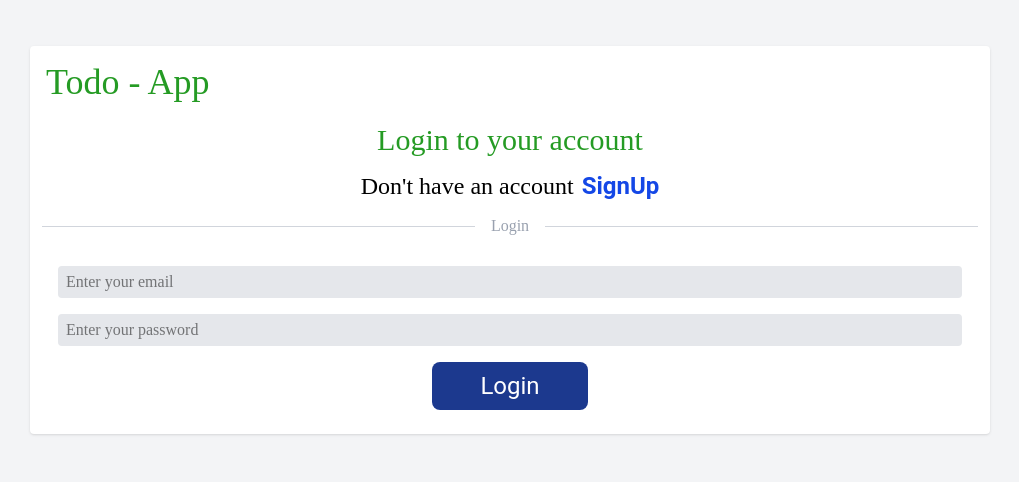
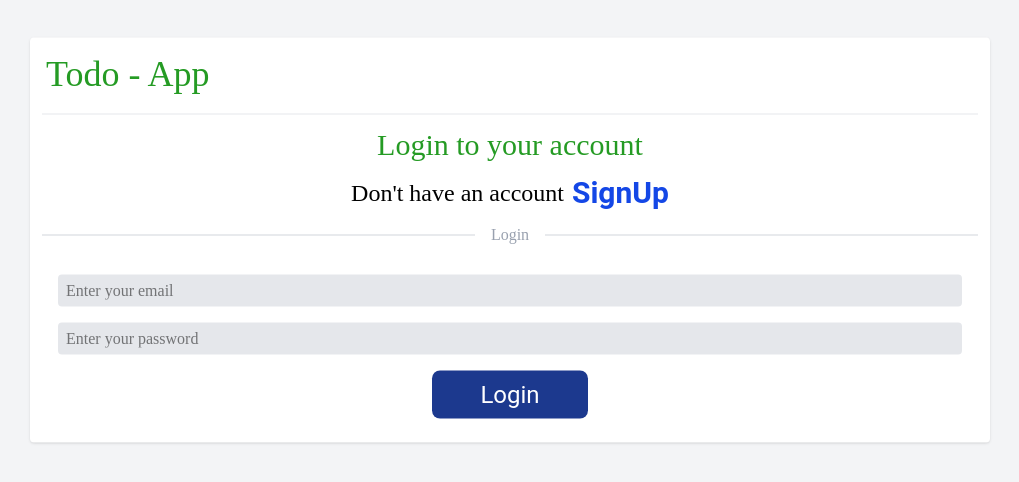
Before and after one commit to Noel-byte/todoapp-frontend, a React (Vite) app: page /login in a window 1280 px wide. Shown: the part 160-642 px from the top of the page, without its empty margins (130-1149 px from the left). Built offline with nearby package versions, Linux system fonts and the light colour scheme.

Commit message:
modified frontend

```diff
--- a/src/components/Login.jsx
+++ b/src/components/Login.jsx
@@ -40,11 +40,12 @@ export const Login = ({ setIsAuthenticated, fetchData }) => {
     <div className='relative h-screen w-screen bg-gray-100 '>
     <div className=" absolute top-1/2 left-1/2 transform -translate-x-1/2 -translate-y-1/2 bg-white rounded shadow py-2 px-3 w-3/4 space-y-3 text-center">
     <h1 className='text-left font-titles px-1 py-2 text-orangered text-base sm:text-2xl md:text-3xl lg:text-4xl'>Todo - App</h1>
+    <div className='bg-gray-200 h-px shadow-lg'></div>
       <h2 className=" text-base sm:text-xl md:text-2xl lg:text-3xl font-titles text-orangered">Login to your account</h2>
       <div className=" flex  gap-2 items-center justify-center ">
         <h3 className="font-text text-base sm:text-lg md:text-xl lg:text-2xl ">Don't have an account</h3>
         <span>
-          <a href="" className=" text-base sm:text-lg md:text-xl lg:text-2xl font-semibold text-blue-700 font-buttons">
+          <a href="" className=" text-base sm:text-lg md:text-xl lg:text-3xl font-semibold text-blue-700 font-buttons hover:text-blue-500">
             SignUp
           </a>
         </span>
```
